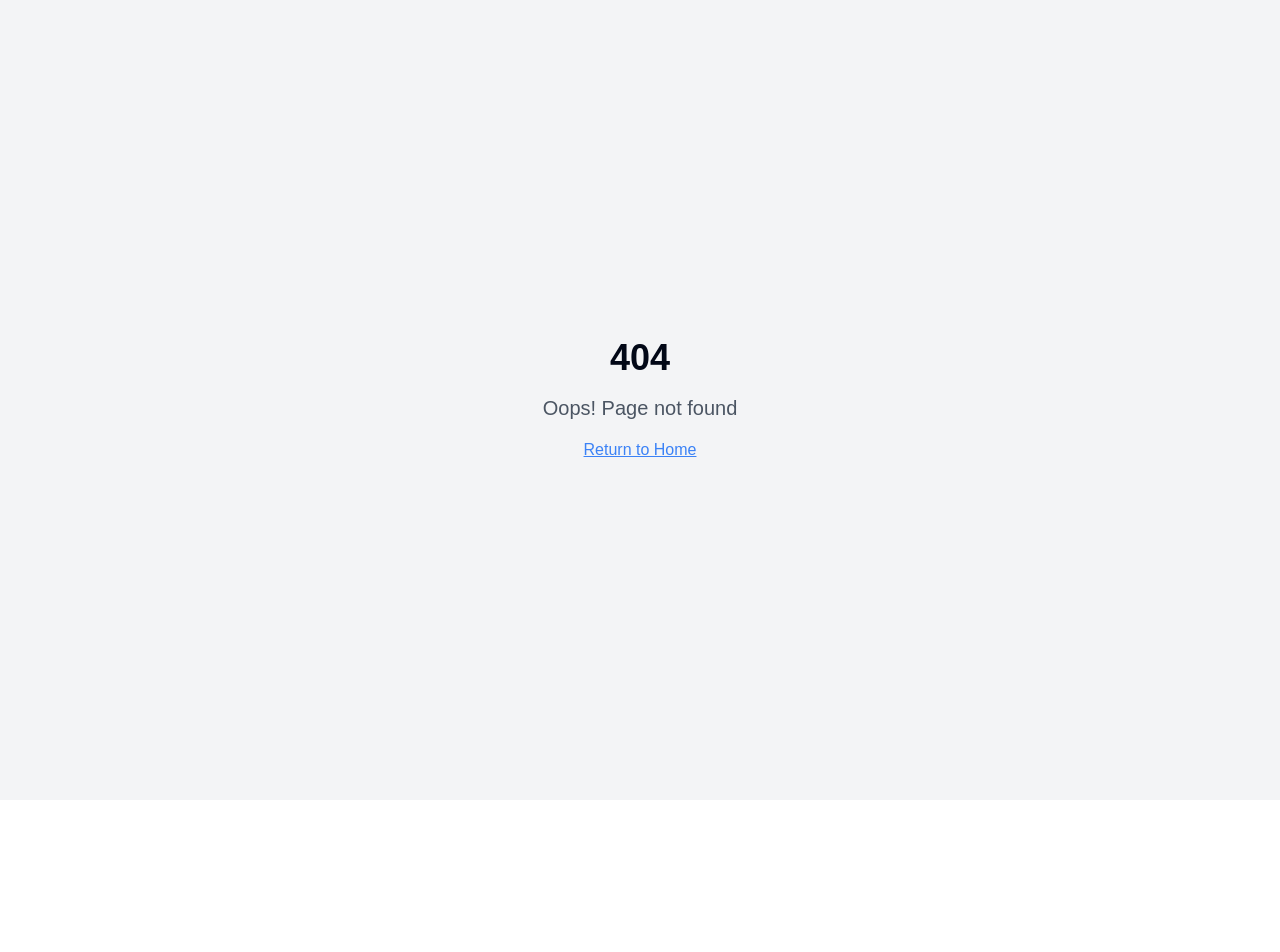
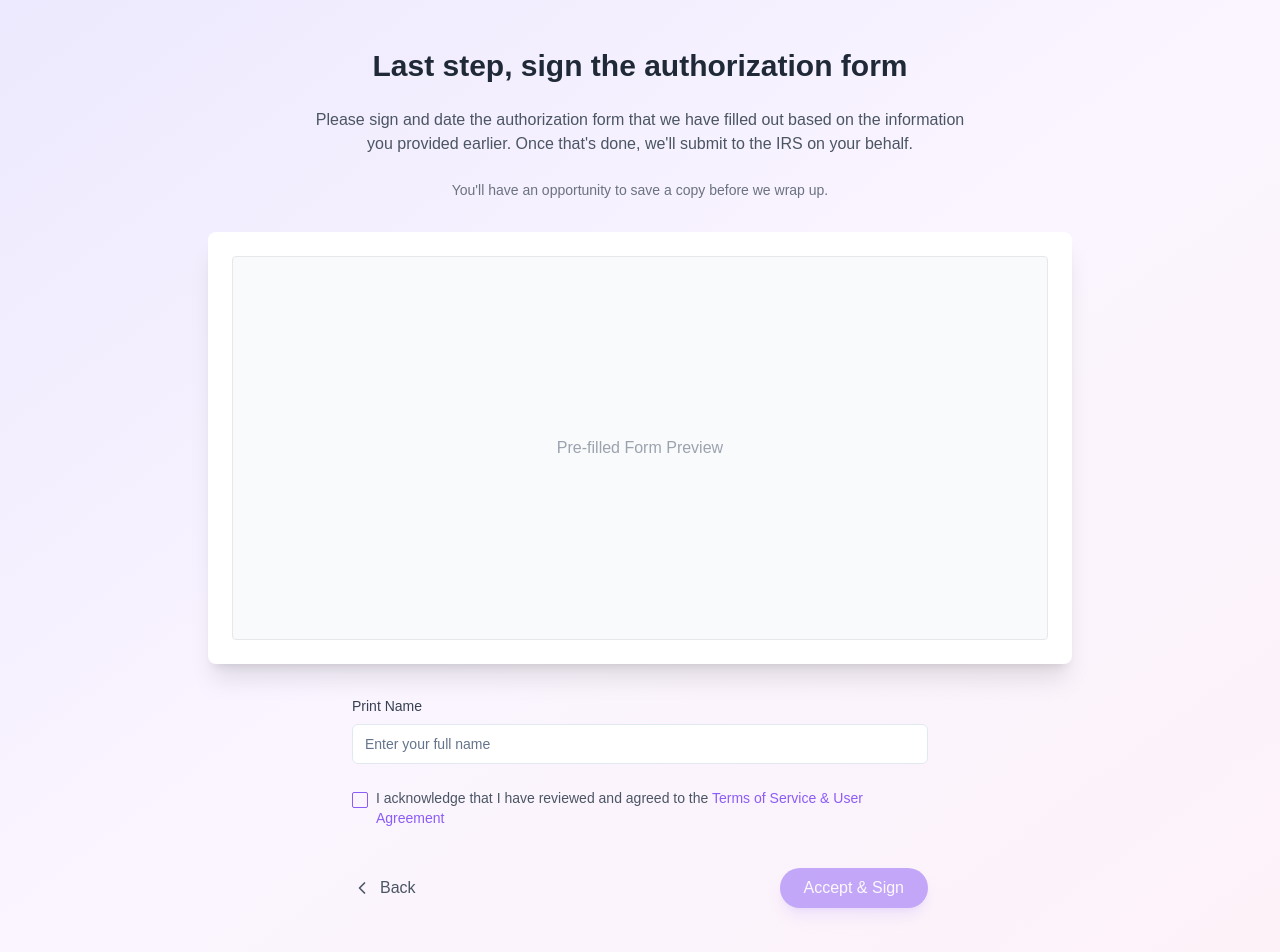
Before and after one commit to bobbekelley/taxnow-onboarding-journey, a React (Vite) app: page /authorization in a window 1280 px wide. Before the commit this address had no page. Shown: the top 952 px of the page. Before the commit the page ends 800 px from the top, so only its background shows below. Built offline with nearby package versions, Linux system fonts and the light colour scheme; a web font is replaced by a local one.

Commit message:
Add new intermediate page
Adds a new page with a prefilled form and TOS agreement before the success page.

```diff
--- a/src/App.tsx
+++ b/src/App.tsx
@@ -6,6 +6,7 @@ import { QueryClient, QueryClientProvider } from "@tanstack/react-query";
 import { BrowserRouter, Routes, Route } from "react-router-dom";
 import Index from "./pages/Index";
 import Redirect from "./pages/Redirect";
+import Authorization from "./pages/Authorization";
 import Success from "./pages/Success";
 import NotFound from "./pages/NotFound";
 
@@ -20,6 +21,7 @@ const App = () => (
         <Routes>
           <Route path="/" element={<Index />} />
           <Route path="/redirect" element={<Redirect />} />
+          <Route path="/authorization" element={<Authorization />} />
           <Route path="/success" element={<Success />} />
           <Route path="*" element={<NotFound />} />
         </Routes>
--- /dev/null
+++ b/src/pages/Authorization.tsx
@@ -0,0 +1,124 @@
+
+import { motion } from "framer-motion";
+import { useState } from "react";
+import { useNavigate } from "react-router-dom";
+import { Checkbox } from "@/components/ui/checkbox";
+import { Input } from "@/components/ui/input";
+
+const Authorization = () => {
+  const navigate = useNavigate();
+  const [name, setName] = useState("");
+  const [agreed, setAgreed] = useState(false);
+
+  const handleSubmit = (e: React.FormEvent) => {
+    e.preventDefault();
+    if (name && agreed) {
+      navigate('/success');
+    }
+  };
+
+  return (
+    <div className="min-h-screen bg-gradient-to-br from-violet-100 via-purple-50 to-pink-50">
+      <div className="container max-w-4xl mx-auto px-4 py-12">
+        <motion.div
+          initial={{ opacity: 0, y: 20 }}
+          animate={{ opacity: 1, y: 0 }}
+          className="space-y-6 text-center mb-8"
+        >
+          <h1 className="text-3xl font-bold text-gray-800">
+            Last step, sign the authorization form
+          </h1>
+          <p className="text-gray-600 max-w-2xl mx-auto">
+            Please sign and date the authorization form that we have filled out based on the information you provided earlier. Once that's done, we'll submit to the IRS on your behalf.
+          </p>
+          <p className="text-sm text-gray-500">
+            You'll have an opportunity to save a copy before we wrap up.
+          </p>
+        </motion.div>
+
+        <motion.div
+          initial={{ opacity: 0, y: 20 }}
+          animate={{ opacity: 1, y: 0 }}
+          transition={{ delay: 0.2 }}
+          className="bg-white rounded-lg shadow-xl p-6 mb-8"
+        >
+          {/* Placeholder for the pre-filled form window */}
+          <div className="bg-gray-50 border border-gray-200 rounded h-96 flex items-center justify-center text-gray-400">
+            Pre-filled Form Preview
+          </div>
+        </motion.div>
+
+        <motion.form
+          initial={{ opacity: 0, y: 20 }}
+          animate={{ opacity: 1, y: 0 }}
+          transition={{ delay: 0.4 }}
+          onSubmit={handleSubmit}
+          className="max-w-xl mx-auto space-y-6"
+        >
+          <div className="space-y-2">
+            <label htmlFor="name" className="block text-sm font-medium text-gray-700">
+              Print Name
+            </label>
+            <Input
+              id="name"
+              type="text"
+              placeholder="Enter your full name"
+              value={name}
+              onChange={(e) => setName(e.target.value)}
+              required
+              className="w-full"
+            />
+          </div>
+
+          <div className="flex items-start space-x-2">
+            <Checkbox
+              id="terms"
+              checked={agreed}
+              onCheckedChange={(checked) => setAgreed(checked as boolean)}
+              className="mt-1"
+            />
+            <label htmlFor="terms" className="text-sm text-gray-600">
+              I acknowledge that I have reviewed and agreed to the{" "}
+              <a href="#" className="text-primary hover:underline">
+                Terms of Service & User Agreement
+              </a>
+            </label>
+          </div>
+
+          <div className="flex justify-between items-center pt-4">
+            <button
+              type="button"
+              onClick={() => navigate(-1)}
+              className="text-gray-600 hover:text-gray-800 flex items-center gap-2"
+            >
+              <svg
+                xmlns="http://www.w3.org/2000/svg"
+                width="20"
+                height="20"
+                viewBox="0 0 24 24"
+                fill="none"
+                stroke="currentColor"
+                strokeWidth="2"
+                strokeLinecap="round"
+                strokeLinejoin="round"
+              >
+                <path d="m15 18-6-6 6-6"/>
+              </svg>
+              Back
+            </button>
+
+            <button
+              type="submit"
+              disabled={!name || !agreed}
+              className="px-6 py-2 bg-primary text-white rounded-full font-medium shadow-lg shadow-primary/25 hover:shadow-xl hover:shadow-primary/30 transition-all duration-300 disabled:opacity-50 disabled:cursor-not-allowed"
+            >
+              Accept & Sign
+            </button>
+          </div>
+        </motion.form>
+      </div>
+    </div>
+  );
+};
+
+export default Authorization;
--- a/src/pages/Redirect.tsx
+++ b/src/pages/Redirect.tsx
@@ -1,15 +1,19 @@
+
 import { motion } from "framer-motion";
 import { useEffect } from "react";
 import { useNavigate } from "react-router-dom";
+
 const Redirect = () => {
   const navigate = useNavigate();
+
   useEffect(() => {
-    // Redirect to success page after 3 seconds
+    // Redirect to authorization page after 3 seconds
     const timer = setTimeout(() => {
-      navigate('/success');
+      navigate('/authorization');
     }, 3000);
     return () => clearTimeout(timer);
   }, [navigate]);
+
   return <div className="min-h-screen flex items-center justify-center bg-gradient-to-br from-violet-100 via-purple-50 to-pink-50">
       <motion.div initial={{
       opacity: 0
@@ -59,4 +63,5 @@ const Redirect = () => {
       </motion.div>
     </div>;
 };
+
 export default Redirect;
```
